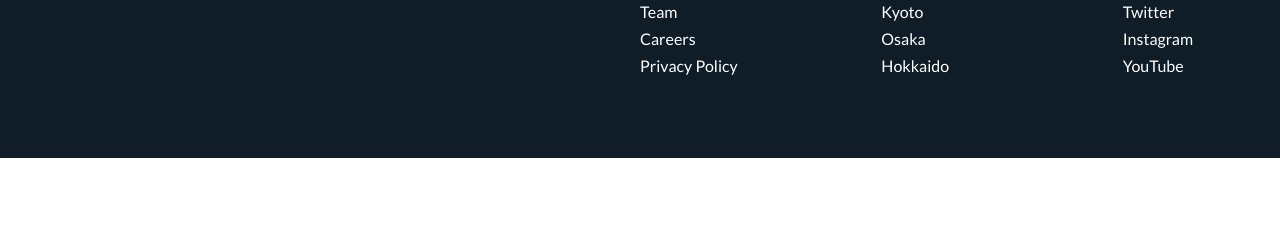
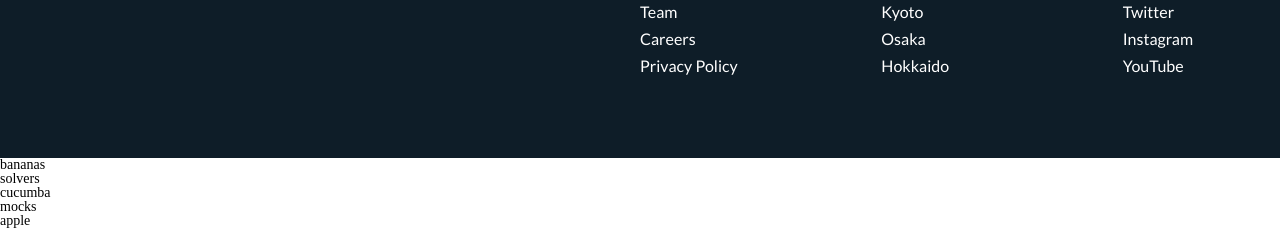
Before and after one commit to be1shenov/odigo-travel, a plain HTML site: page index.html in a window 1280 px wide. Shown: the part 5348-5576 px from the top of the page. Drawn offline with Linux system fonts and the light colour scheme.

Commit message:
fruits added

```diff
--- a/index.html
+++ b/index.html
@@ -320,11 +320,11 @@
     </footer>
   </div>
   <ol class="fruits">
-    <li></li>
-    <li></li>
-    <li></li>
-    <li></li>
-    <li></li>
+    <li>bananas</li>
+    <li>solvers</li>
+    <li>cucumba</li>
+    <li>mocks</li>
+    <li>apple</li>
   </ol>
 </body>
 </html>
```
